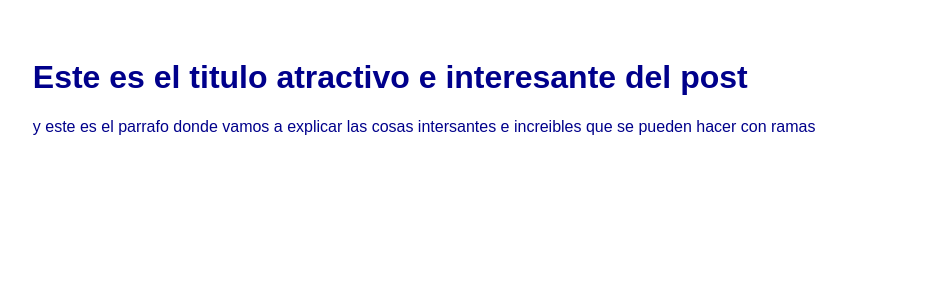
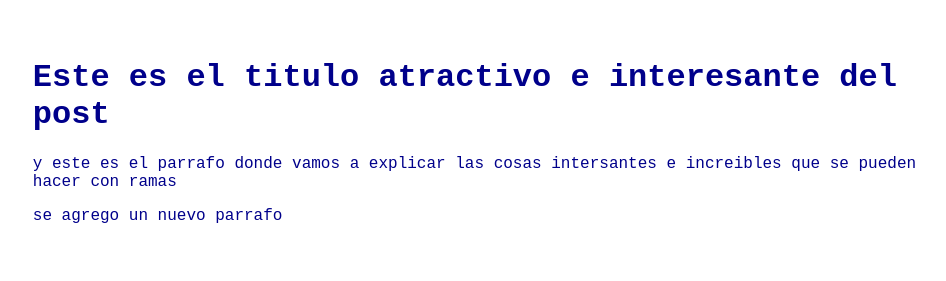
Before and after one commit to suttilakha/blogtest, a plain HTML site: page index.html in a window 1280 px wide. Shown: the whole page, without its empty margins (5-951 px from the left). Drawn offline with Linux system fonts and the light colour scheme.

Commit message:
agregado nuevos cambios mejor tipografia

```diff
--- a/css/estilos.css
+++ b/css/estilos.css
@@ -1,7 +1,7 @@
 body
 {
    text-align: center;
-   font-family: "Arial";
+   font-family: 'Courier New', Courier, monospace;
    color: darkblue;
    margin: 0;
    padding: 0;
--- a/index.html
+++ b/index.html
@@ -8,6 +8,7 @@
         <div id = "post">
             <h1>Este es el titulo atractivo e interesante del  post</h1>
             <p>y este es el parrafo donde vamos a explicar las cosas intersantes e increibles que se pueden hacer con ramas</p>
+            <p>se agrego un nuevo parrafo</p>
         </div>
 
     </div>
```
